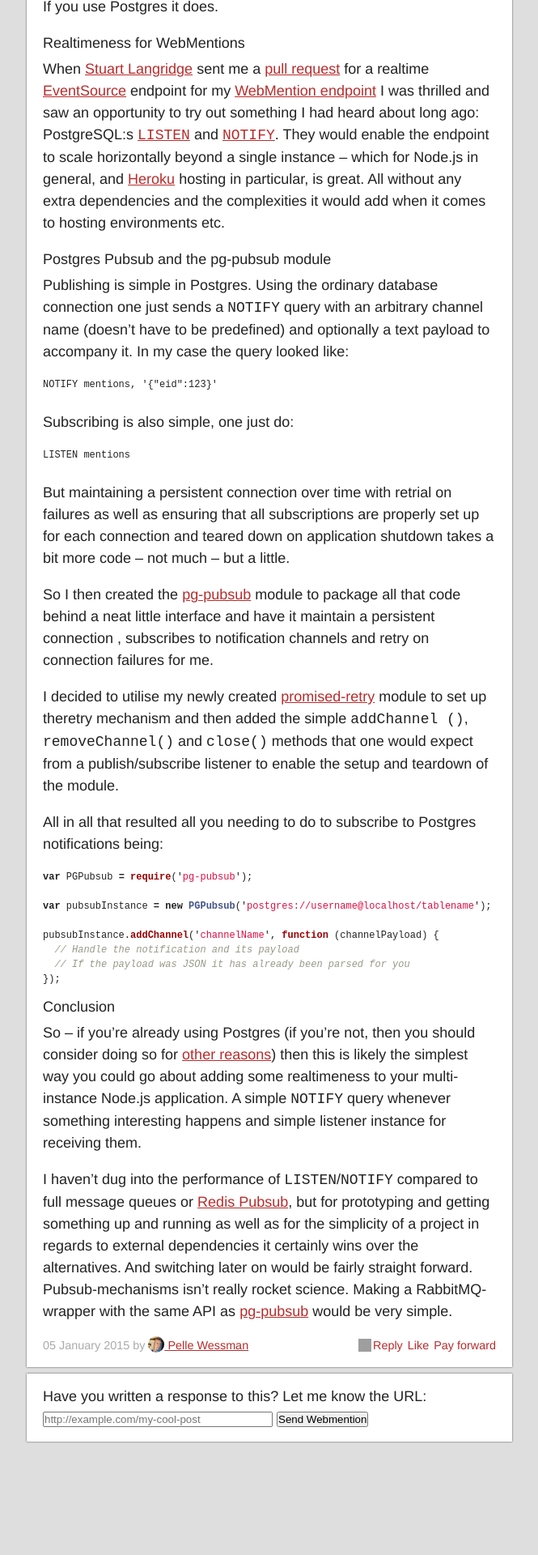
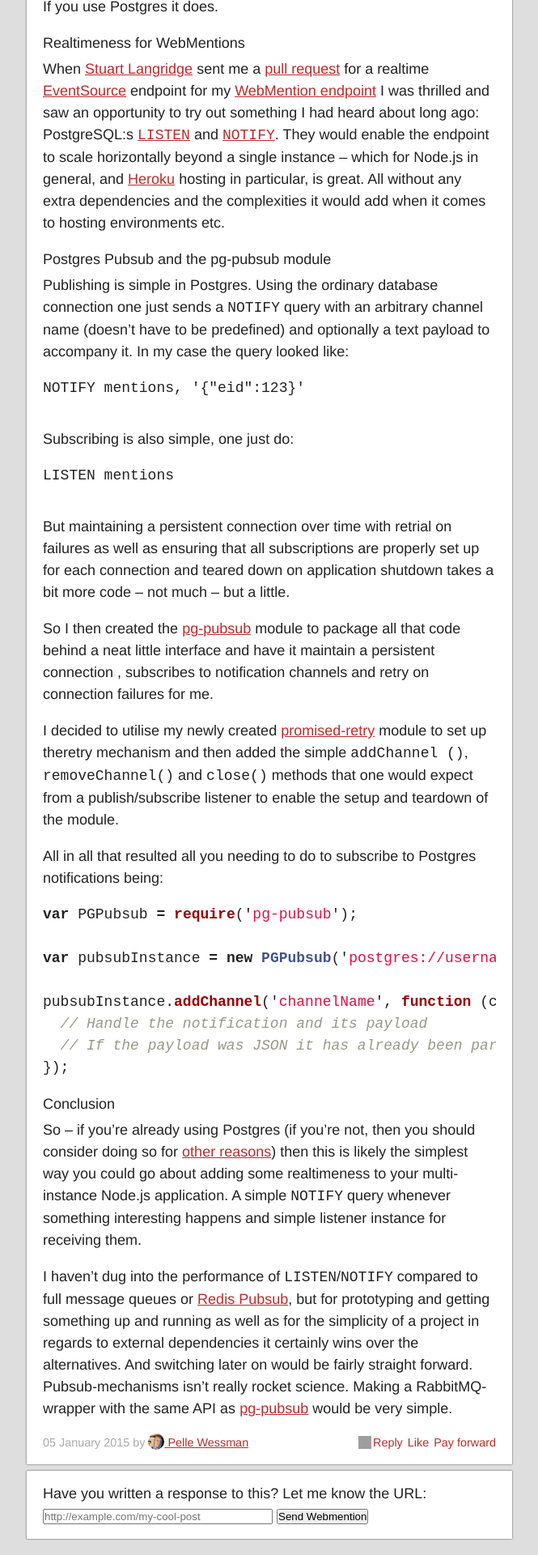
Before and after one commit to voxpelli/voxpelli.github.com, a Jekyll site: the page built from _posts/2015-01-05-pubsub-with-postgres-and-node-js.md, in a window 1280 px wide. Shown: the part 667-2587 px from the top of the page at 81% size, without its empty margins (307-972 px from the left). Built offline with Jekyll 4.4.1, drawn with Linux system fonts in a browser that asks for light colours; comment, search, counter and statistics services are not loaded; before the commit the page ends 2467 px from its top, so only the background shows below that; grey boxes are pictures that could not be loaded.

Commit message:
Bigger font in highlighted code

```diff
--- a/css/style.css
+++ b/css/style.css
@@ -15,7 +15,7 @@
 h2,h3{margin-bottom:5px}
 li{margin-bottom:.25em}
 ul,ol{padding-left:1.5em}
-.highlight{font-size:12px;overflow:auto}
+.highlight{font-size:18px;overflow:auto}
 .subtitle{font-size:.8em;padding:0 100px;text-align:center;margin-bottom:15px}
 body > .page > *:not(header):not(address){background:#fff;box-shadow:0 0 2px #444;padding:15px 20px;margin-bottom:8px}
 address{font-style:normal;padding:0 10px 10px;text-align:center;font-size:.7em}
```
